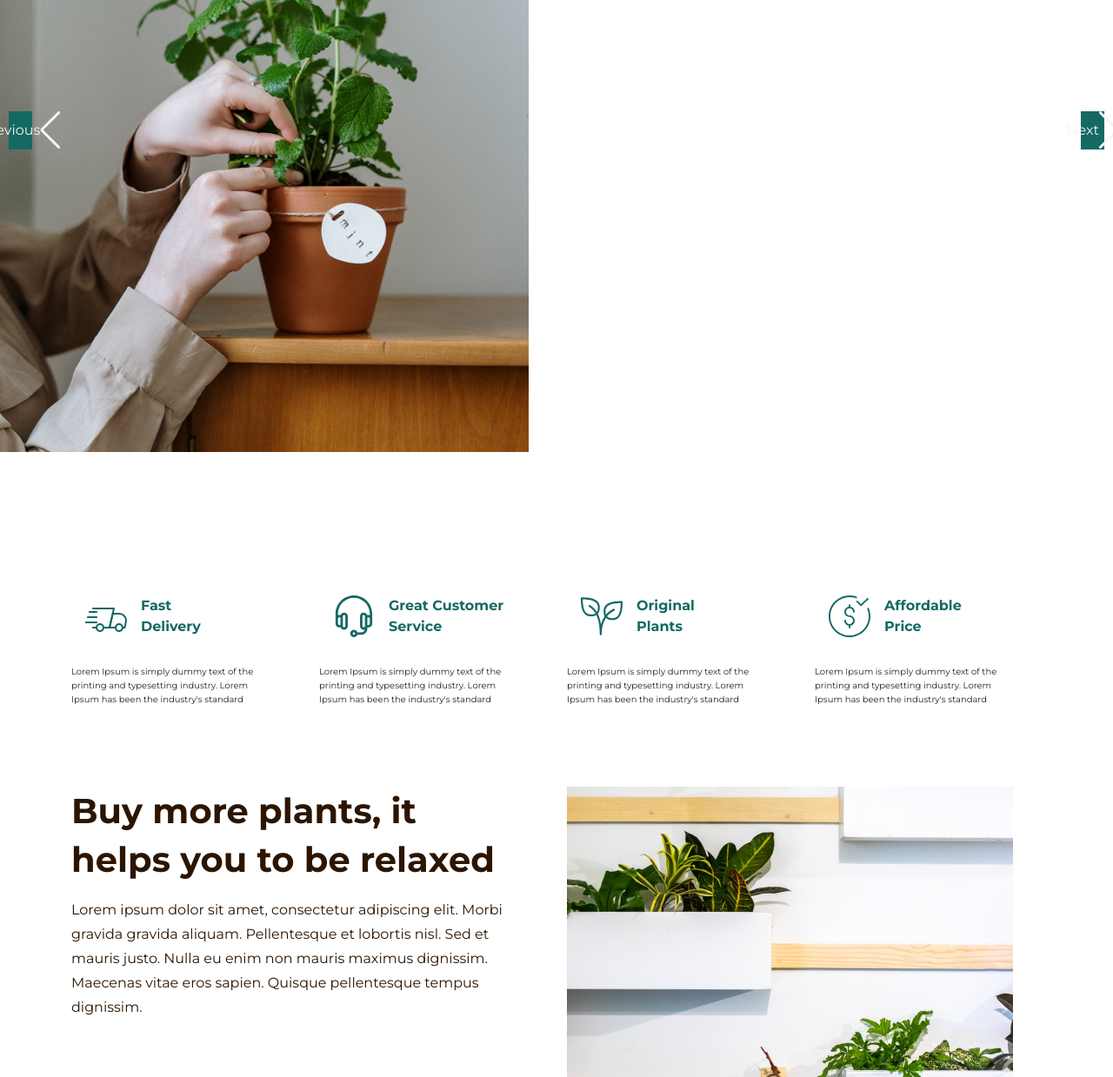
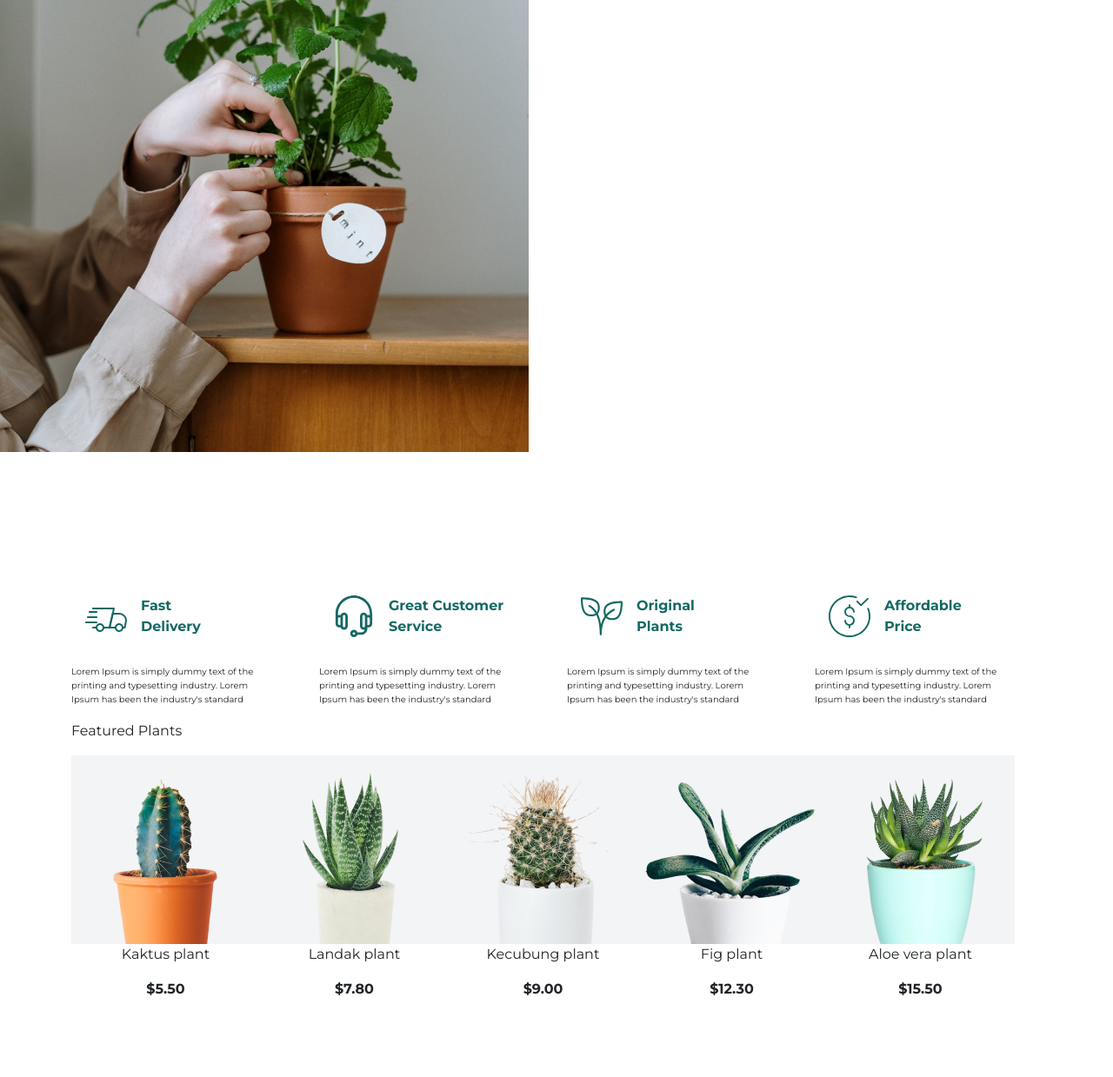
Before and after one commit to 4evastruggling/plant_shop, a plain HTML site: page index.html in a window 1280 px wide. Shown: the part 220-1459 px from the top of the page at 87% size. Drawn offline with nearby package versions, Linux system fonts and the light colour scheme.

Commit message:
fix: updates to html and scss files

```diff
--- a/index.html
+++ b/index.html
@@ -19,6 +19,7 @@
         <section class="plant-gallery">
             <div class="swiper">
                 <div class="swiper-wrapper">
+
                     <div class="swiper-slide">
                         <source srcset="img/swiper-img.webp" type="image/webp">
                         <img src="img/swiper-img.png" class="swiper-img" loading="lazy" alt="">
@@ -31,19 +32,14 @@
                         <source srcset="img/swiper-img.webp" type="image/webp">
                         <img src="img/swiper-img.png" class="swiper-img" loading="lazy" alt="">
                     </div>
-                </div>
+
                     <div class="container-buttons">
                         <div class="swiper-button-prev">Previous</div>
                         <div class="swiper-button-next">Next</div>
                     </div>
                 </div>
             </div>
-    </div>
-
         </section>
-
-
-
         <section class="qualities">
             <div class="container">
                 <div class="row">
@@ -109,6 +105,58 @@
                 </div>
             </div>
         </section>
+        <section class="all-plants">
+            <div class="container">
+                <div class="shopping">
+                    <div class="settings">
+                        <p class="plant-bold-text">Featured Plants</p>
+                    </div>
+                    <div class="plant-shop">
+                        <div class="plant">
+                            <picture>
+                                <source srcset="img/plant1.webp" type="image/webp">
+                                <img src="img/plant1.png" class="shop-plant" loading="lazy" alt="">
+                            </picture>
+                            <p class="plant-description">Kaktus plant</p>
+                            <p class="plant-bold-text small">$5.50</p>
+                        </div>
+                        <div class="plant">
+                            <picture>
+                                <source srcset="img/plant2.webp" type="image/webp">
+                                <img src="img/plant2.png" class="shop-plant" loading="lazy" alt="">
+                            </picture>
+                            <p class="plant-description">Landak plant</p>
+                            <p class="plant-bold-text small">$7.80</p>
+                        </div>
+                        <div class="plant">
+                            <picture>
+                                <source srcset="img/plant3.webp" type="image/webp">
+                                <img src="img/plant3.png" class="shop-plant" loading="lazy" alt="">
+                            </picture>
+                            <p class="plant-description">Kecubung plant</p>
+                            <p class="plant-bold-text small">$9.00</p>
+                        </div>
+                        <div class="plant">
+                            <picture>
+                                <source srcset="img/plant4.webp" type="image/webp">
+                                <img src="img/plant4.png" class="shop-plant" loading="lazy" alt="">
+                            </picture>
+                            <p class="plant-description">Fig plant</p>
+                            <p class="plant-bold-text small">$12.30</p>
+                        </div>
+                        <div class="plant">
+                            <picture>
+                                <source srcset="img/plant5.webp" type="image/webp">
+                                <img src="img/plant5.png" class="shop-plant" loading="lazy" alt="">
+                            </picture>
+                            <p class="plant-description">Aloe vera plant</p>
+                            <p class="plant-bold-text small">$15.50</p>
+                        </div>
+                    </div>
+                </div>
+            </div>
+        </section>
+
         <section class="about-plants">
             <div class="about">
                 <div class="container">
@@ -125,7 +173,7 @@
                                     dignissim.
                                 </p>
                                 <picture>
-                                <source srcset="img/wall-plants2.png" type="image/webp">
+                                    <source srcset="img/wall-plants2.webp" type="image/webp">
                                     <img src="img/wall-plants2.png" class="wall-plants one" loading="lazy" alt="">
                                 </picture>
                             </div>
--- a/scss/_main.scss
+++ b/scss/_main.scss
@@ -6,18 +6,30 @@
 
 .plant-gallery {
 
+    .swiper.part {
+        display: flex;
+        flex-direction: row;
+
+    }
     .container-buttons {
+        position: absolute;
+
+
         .swiper-button-prev {
-            background-color: $only-green;
-            color: $only-white;
+            background-color: $only-white;
+            color: $only-green;
+            font-size: 24px;
+            font-weight: 500;
+            padding: 50px 80px;
         }
+
         .swiper-button-next {
             background-color: $only-green;
             color: $only-white;
+            font-size: 24px;
+            font-weight: 500;
         }
-
     }
-
 }
 
 .quality {
@@ -48,6 +60,26 @@
         font-size: 10px;
         line-height: 1.6;
         max-width: 236px;
+    }
+}
+
+.plant-shop {
+    display: flex;
+    flex-direction: row;
+    text-align: center;
+
+    .plant-bold-text {
+        font-weight: 500;
+        font-size: 20px;
+    }
+
+    .small {
+        font-weight: 600;
+        font-size: 16px;
+    }
+
+    .plant {
+        max-width: 20%;
     }
 }
 
```
Also changed, not shown: css/style.min.css, img/plant1.png (added), img/plant1.webp (added), img/plant2.png (added), img/plant2.webp (added), img/plant3.png (added), img/plant3.webp (added), img/plant4.png (added), img/plant4.webp (added), img/plant5.png (added), img/plant5.webp (added), 1 other file. Lines whose indentation alone changed are shown as unchanged.
